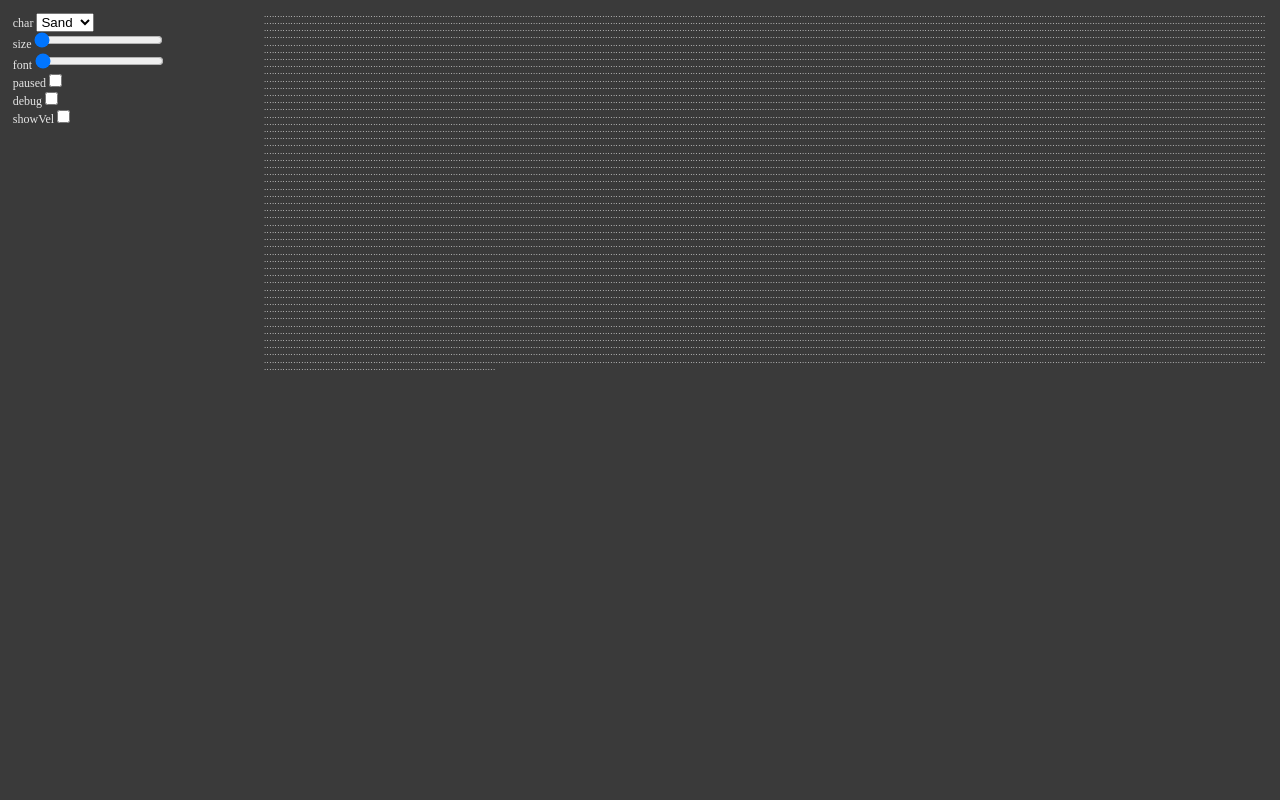
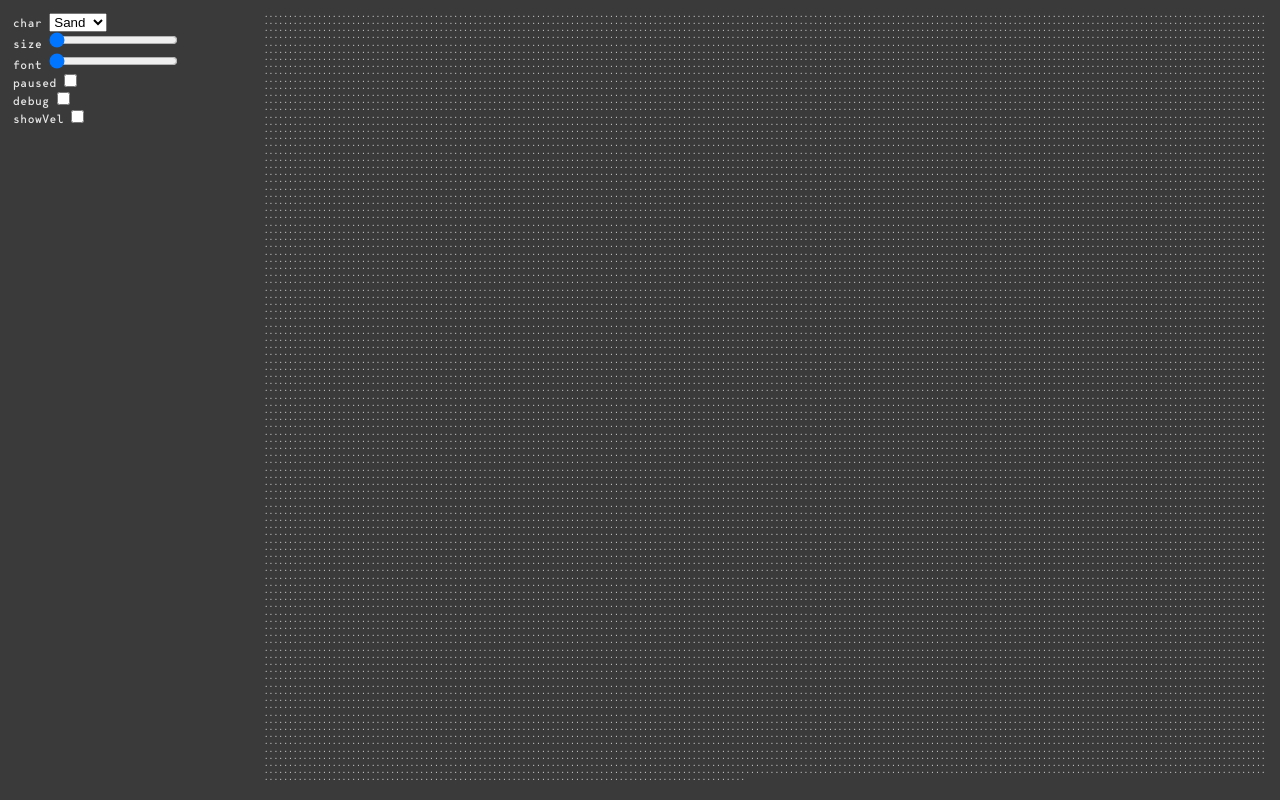
Before and after one commit to FWORDIE/falling-sand, a website built with Vite: page index.html in a window 1280 px wide. Built offline with nearby package versions, Linux system fonts and the light colour scheme.

Commit message:
font, friciton, case

```diff
--- a/src/elements.ts
+++ b/src/elements.ts
@@ -5,6 +5,7 @@ export let elements: { [key: string]: element } = {
         acc: 0.3,
         max: 8,
         density: 99,
+        friction: 0.5
     },
     w: {
         name: "Water",
@@ -13,6 +14,7 @@ export let elements: { [key: string]: element } = {
         density: 10,
         acc: 0.3,
         max: 8,
+        friction: 0.1
     },
     r: {
         name: "Rock",
@@ -20,6 +22,7 @@ export let elements: { [key: string]: element } = {
         density: 99,
         acc: 0,
         max: 0,
+        friction: 0.1
     },
     "·": {
         name: "Air",
@@ -27,6 +30,7 @@ export let elements: { [key: string]: element } = {
         density: 0,
         acc: 0,
         max: 8,
+        friction: 0.1
     },
 };
 
@@ -37,4 +41,5 @@ export type element = {
     liquidy?: boolean;
     acc: number;
     max: number;
+    friction:number;
 };
--- a/src/falling.ts
+++ b/src/falling.ts
@@ -243,7 +243,10 @@ const doEffects = (x: number) => {
     let moved = false;
     const el = elements[curSymbolArr[x].toLowerCase()];
     if (el.graved) moved = gravity(x, el);
-    if (el.liquidy && !moved) slide(x);
+    if (el.liquidy && !moved) moved = slide(x);
+
+    if(!moved) casePass(x)
+
 };
 
 const slide = (x: number) => {
@@ -255,7 +258,9 @@ const slide = (x: number) => {
 
     if (chosenDancePartner) {
         swap(x, chosenDancePartner);
+        return true
     }
+    return false
 };
 
 const gravity = (x: number, el: element) => {
@@ -285,7 +290,7 @@ const gravity = (x: number, el: element) => {
 
             const chosenDancePartner = randomBetweenTwo(dancePartnerIndexsouthEastMatch, dancePartnerIndexsouthWestMatch);
 
-            if (chosenDancePartner) {
+            if (chosenDancePartner && randomNumCheck(1 - el.friction)) {
                 swap(x, chosenDancePartner);
                 return true;
             }
@@ -294,6 +299,12 @@ const gravity = (x: number, el: element) => {
     curVelArr[x] = 0;
     return false;
 };
+
+const casePass = (x:number)=>{
+    if(curVelArr[x] === 0){
+        curSymbolArr[x] = curSymbolArr[x].toUpperCase()
+    }
+}
 
 // HELPERS
 const swap = (a: number, b: number) => {
--- a/src/style.scss
+++ b/src/style.scss
@@ -1,5 +1,5 @@
 :root {
-    font-family: "IBM Plex Mono";
+    font-family: "Bergen Mono";
     font-weight: bolder;
     line-height: 1.5;
     font-weight: 400;
@@ -44,6 +44,7 @@ main {
         -moz-user-select: -moz-none;
         -khtml-user-select: none;
         -webkit-user-select: none;
+        // text-transform: lowercase;
     }
     #Indicator {
         position: absolute;
@@ -54,3 +55,11 @@ main {
 
     }
 }
+
+
+@font-face {
+    font-family: 'Bergen Mono';
+    font-style: normal;
+    font-weight: 300;
+    src: url('fonts/BergenMono-Regular.woff2') format('woff2');
+}
```
Also changed, not shown: src/fonts/BergenMono-Regular.woff2 (added).
